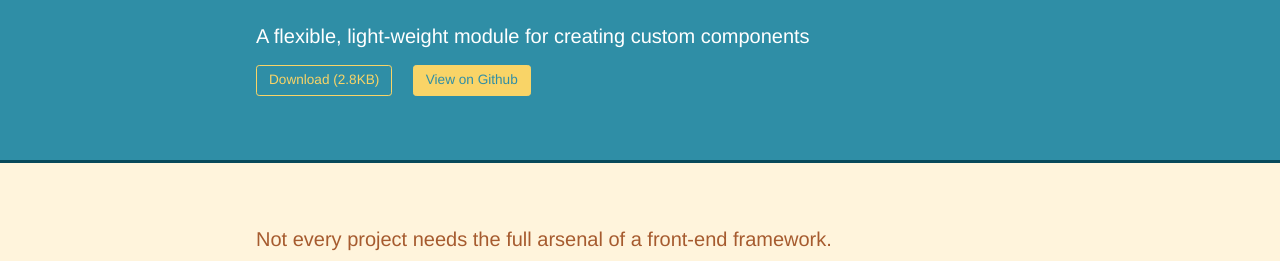
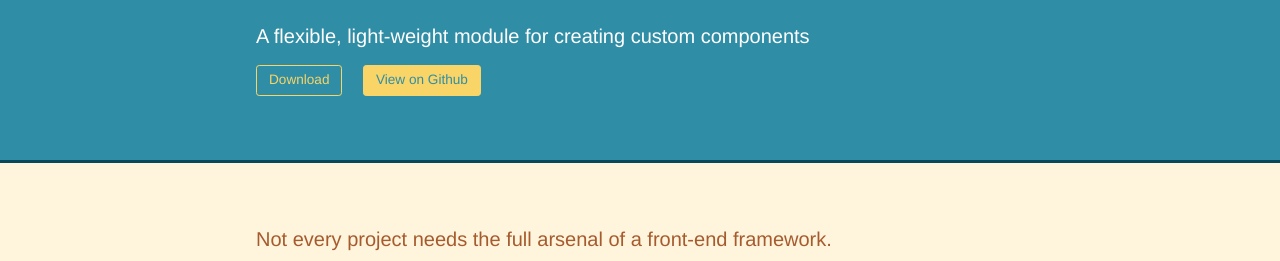
Before and after one commit to nominalaeon/french-dip, a website: page index.html in a window 1280 px wide. Shown: the part 146-407 px from the top of the page. Drawn offline with nearby package versions, Linux system fonts and the light colour scheme.

Commit message:
removing hard-coded filesize

```diff
--- a/index.html
+++ b/index.html
@@ -51,7 +51,7 @@
                     <p>
                         <a class="btn btn-primary-outline btn-sm"
                         href="https://github.com/nominalaeon/french-dip/archive/develop.zip"
-                        role="button">Download (2.8KB)</a>
+                        role="button">Download</a>
                         <a class="btn btn-primary btn-sm"
                         href="https://github.com/nominalaeon/french-dip"
                         role="button">View on Github</a>
```
